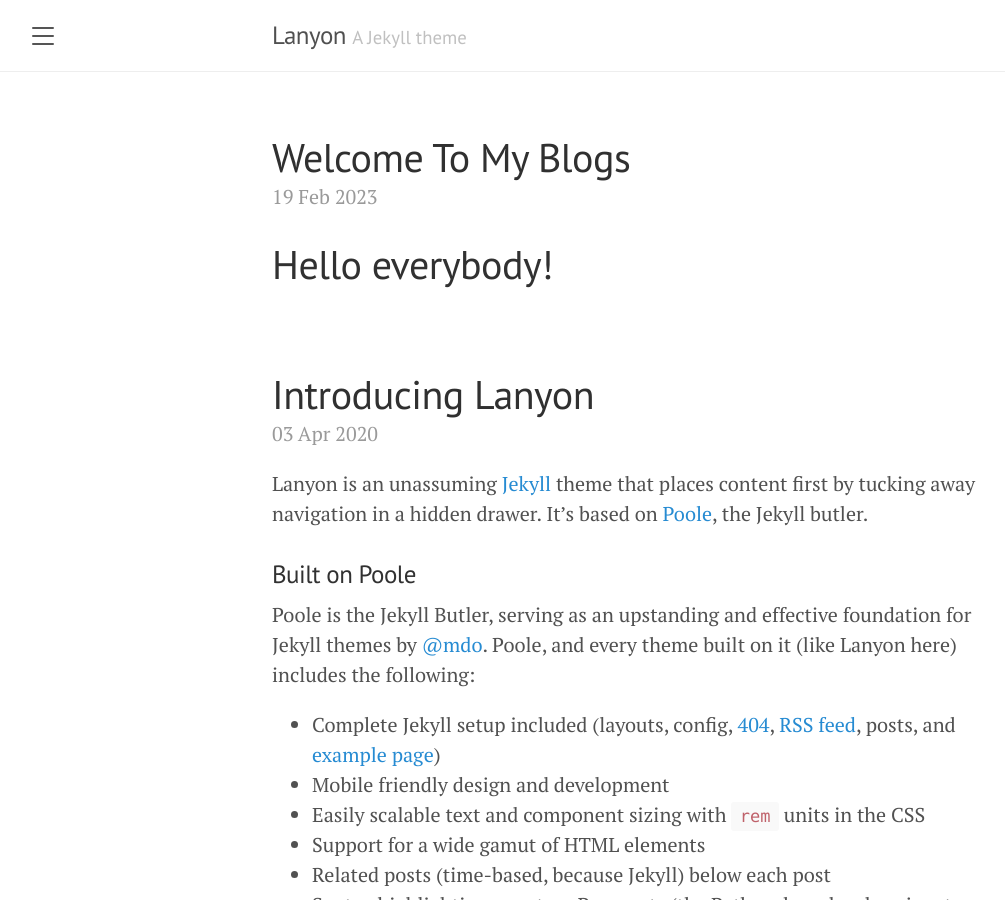
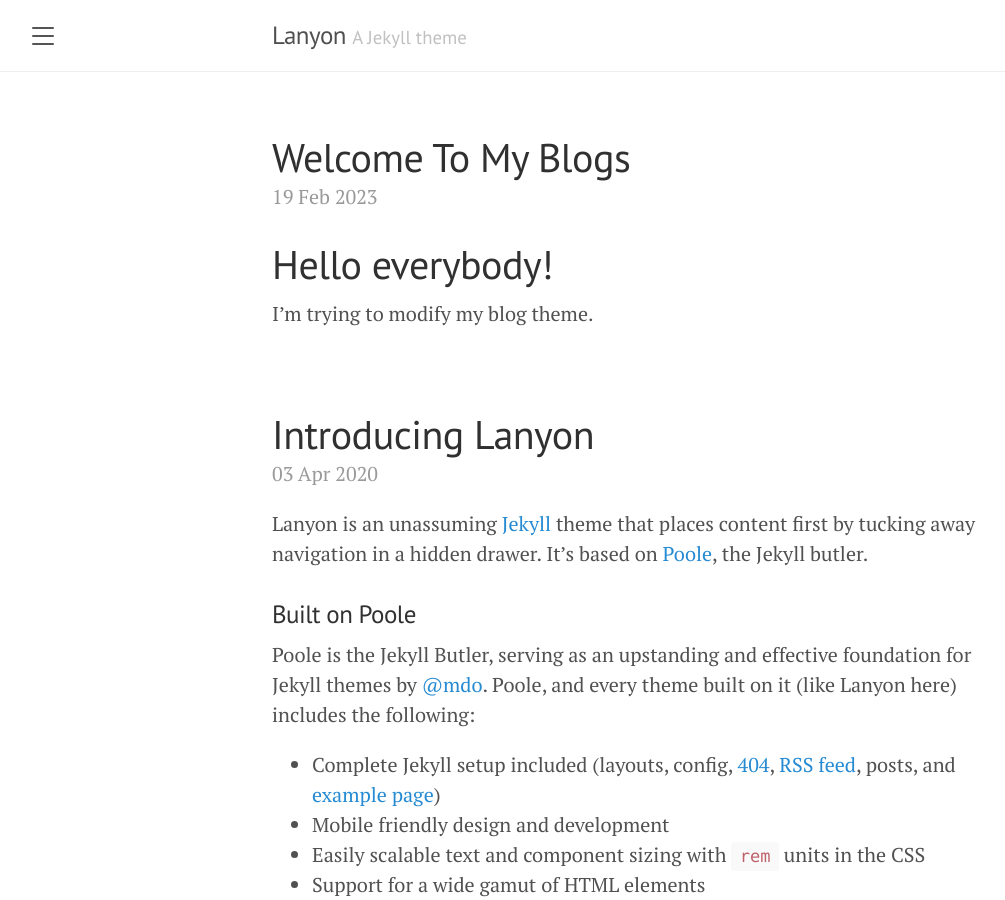
Before and after one commit to ihanchoi/ihanchoi.github.io, a Jekyll site: the page built from index.html, in a window 1280 px wide and 900 px high. Shown: the whole window, without its empty margins (8-1013 px from the left). Built offline with Jekyll 4.4.1, drawn with Linux system fonts in a browser that asks for light colours; the list of posts is cut into pages by our own code.

Commit message:
Modify _posts

```diff
--- a/_posts/2023-02-19-Welcome-to-My-Blogs.md
+++ b/_posts/2023-02-19-Welcome-to-My-Blogs.md
@@ -1 +1,3 @@
 # Hello everybody!
+
+I'm trying to modify my blog theme.
```
